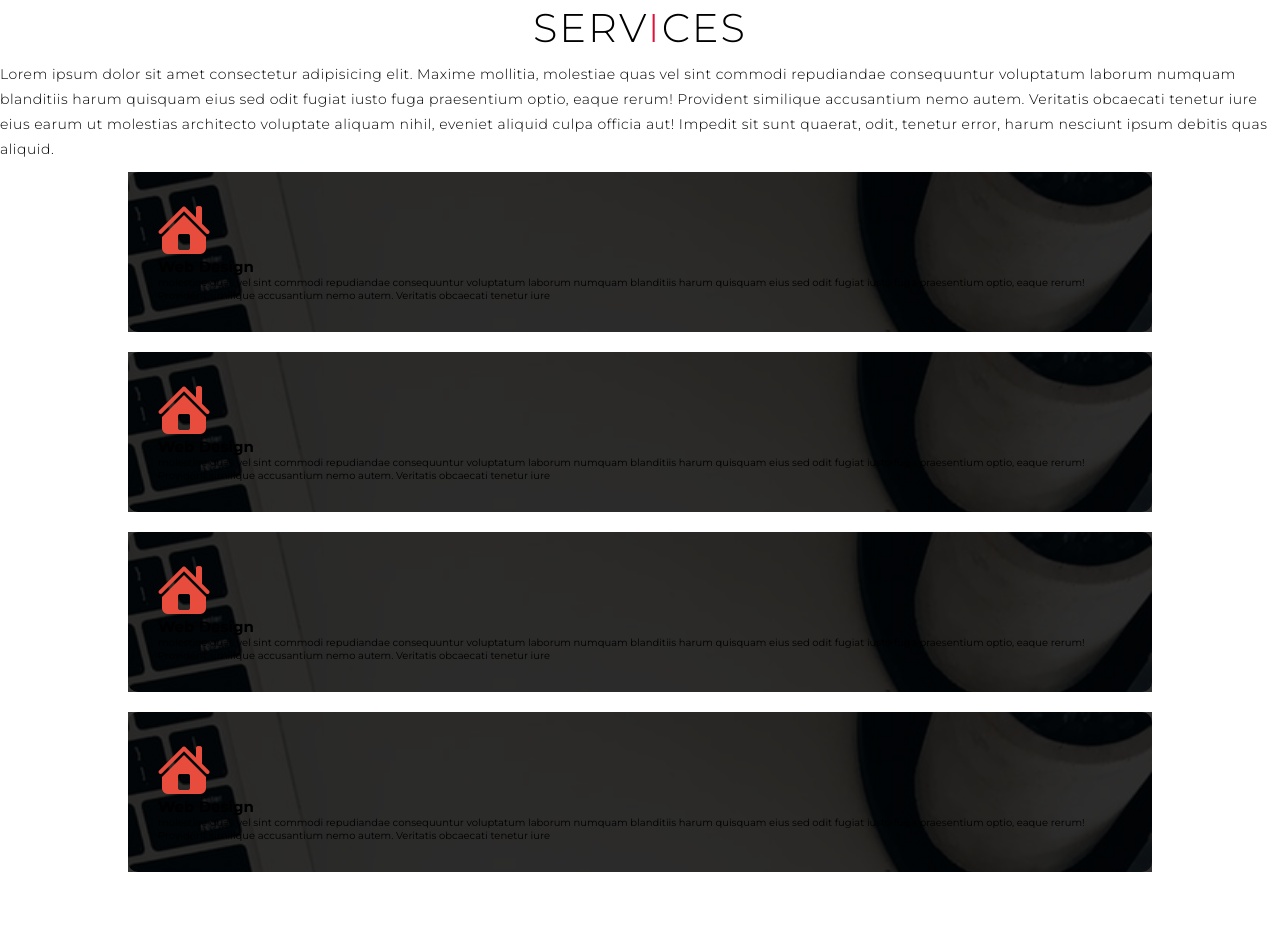
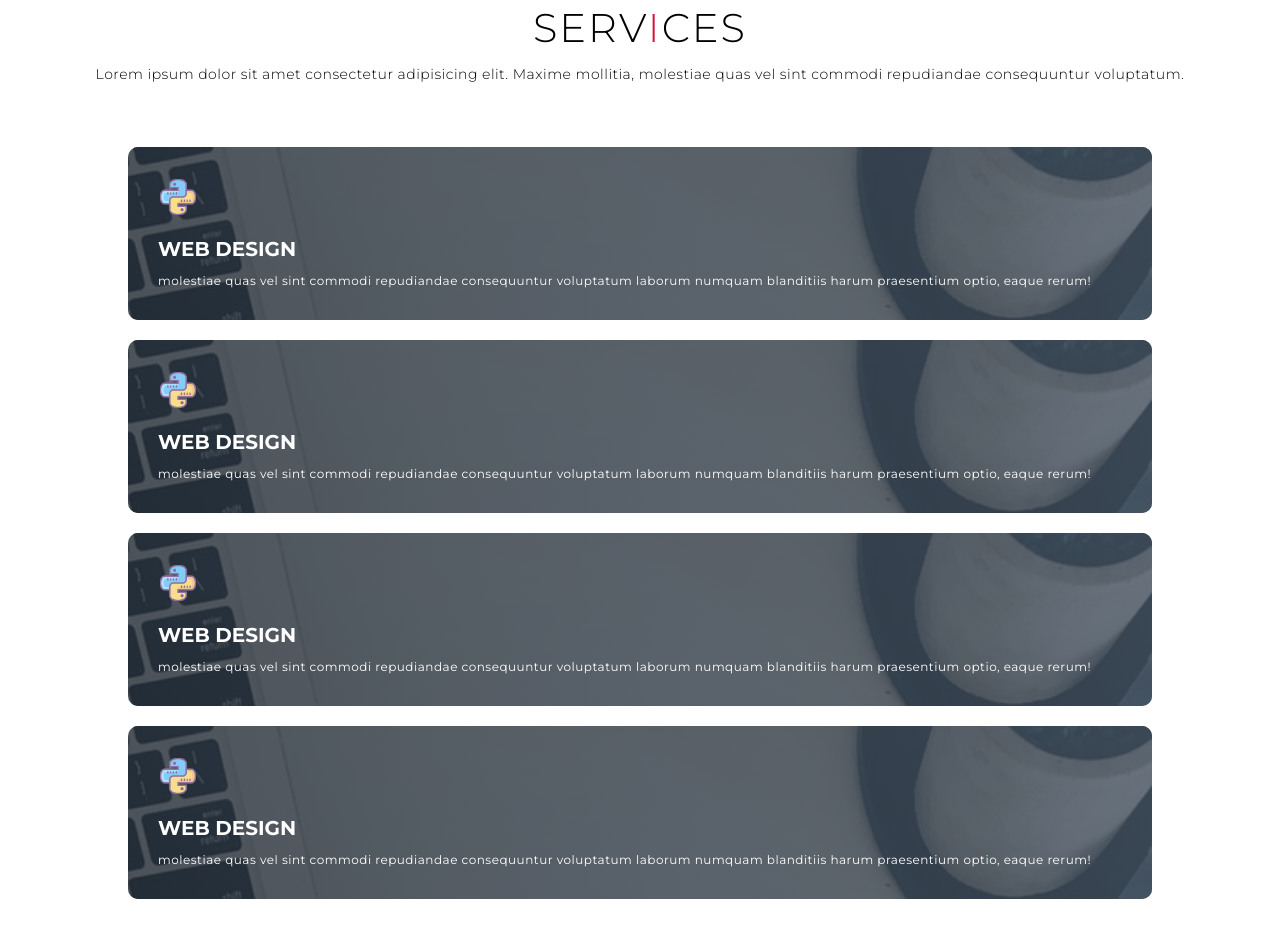
Before and after one commit to cayde-16/2nd-Portfolio, a plain HTML site: page index.html in a window 1280 px wide. Shown: the part 907-1845 px from the top of the page. Drawn offline with Linux system fonts and the light colour scheme.

Commit message:
working on recent projects page section

```diff
--- a/css/index.css
+++ b/css/index.css
@@ -13,6 +13,31 @@ html{
 a{
     text-decoration: none;
 
+}
+p{
+    text-align: left;
+    font-size: 1.2rem;
+    letter-spacing: .05rem;
+    line-height: 1.9rem;
+}
+img{
+    width: 100%;
+    height: 100%;
+    object-fit: cover;
+}
+.section-title{
+    text-transform: uppercase;
+    font-size: 4rem;
+    font-weight: 300;
+    color: black;
+    margin: 10px;
+    letter-spacing: .2rem;
+    display: block;
+    text-align: center;
+
+}
+.section-title span{
+    color: crimson;
 }
 
 .container{
@@ -131,7 +156,9 @@ a{
 #service{
     align-items: center;
 }
-
+#service p{
+    text-align: center;
+}
 #service .service{
     flex-direction:column;
     /* text-align: center; */
@@ -139,20 +166,6 @@ a{
     max-width: 1500px;
     margin: 0;
     padding: 100px 0;
-}
-#service .section-title{
-    text-transform: uppercase;
-    font-size: 4rem;
-    font-weight: 300;
-    color: black;
-    margin: 10px;
-    letter-spacing: .2rem;
-    display: block;
-    text-align: center;
-
-}
-#service .section-title span{
-    color: crimson;
 }
 
 #service .service-top p{
@@ -169,6 +182,7 @@ a{
     justify-content: center;
     align-items: center;
     flex-wrap: wrap;
+    margin-top: 50px;
 }
 
 #service .service-item{
@@ -183,6 +197,7 @@ a{
     margin: 10px 5%;
     position: relative;
     z-index: 1;
+    overflow: hidden;
 }
 
 #service .service-item::after{
@@ -192,12 +207,61 @@ a{
     top: 0;
     height: 100%;
     width: 100%;
-    background-color: black;
+    background-image: linear-gradient(60deg, #29323c 0%, #485563 100%);
     opacity: .8;
     z-index: -1;
 }
+
+#service .service-bottom .icon{
+    height:40px;
+    width: 40px;
+    margin-bottom: 20px;
+}
+#service .service-item h2{
+    font-size: 2rem;
+    margin-bottom: 10px;
+    color: white;
+    text-transform: uppercase;
+}
+
+#service .service-item p{
+    color: white;
+    text-align: left;
+    font-size: 1.2rem;
+    letter-spacing: .05rem;
+    line-height: 1.9rem;
+    font-weight: 500;
+}
+#service .service-bottom .icon img{
+    width: 100%;
+    height: 100%;
+    object-fit: cover;
+
+}
+
+
+
 /* End Service Section */
 
+/* start projects section */
+#projects .projects{
+    flex-direction: column;
+    max-width: 1200px;
+    margin: 0 auto;
+    padding: 100px 0;
+
+}
+#projects .projects-header h1{
+    margin-bottom: 50px;
+}
+
+#projects .projects-item{
+    display: flex;
+    align-items: center;
+    justify-content: center;
+    flex-direction: column;
+}
+/* end projects section */
 
 /* start Keyframes */
 @keyframes overlay{
--- a/index.html
+++ b/index.html
@@ -29,12 +29,7 @@
                 <div class="service-top">
                     <h1 class="section-title">Serv<span>I</span>ces</h1>
                     <p>Lorem ipsum dolor sit amet consectetur adipisicing elit. Maxime mollitia,
-                        molestiae quas vel sint commodi repudiandae consequuntur voluptatum laborum
-                        numquam blanditiis harum quisquam eius sed odit fugiat iusto fuga praesentium
-                        optio, eaque rerum! Provident similique accusantium nemo autem. Veritatis
-                        obcaecati tenetur iure eius earum ut molestias architecto voluptate aliquam
-                        nihil, eveniet aliquid culpa officia aut! Impedit sit sunt quaerat, odit,
-                        tenetur error, harum nesciunt ipsum debitis quas aliquid.
+                        molestiae quas vel sint commodi repudiandae consequuntur voluptatum.
                     </p>
                 </div>
 
@@ -42,30 +37,28 @@
                     <div class="service-item">
 
                         <div class="icon">
-                            <img src="images/icons8-home-52.png" alt="">
+                            <img src="images/icons8-python-64.png" alt="">
                         </div>
 
                         <h2>Web Design</h2>
                         <p>
                             molestiae quas vel sint commodi repudiandae consequuntur voluptatum laborum
-                            numquam blanditiis harum quisquam eius sed odit fugiat iusto fuga praesentium
-                            optio, eaque rerum! Provident similique accusantium nemo autem. Veritatis
-                            obcaecati tenetur iure
+                            numquam blanditiis harum  praesentium
+                            optio, eaque rerum!
                         </p>
                     </div>
 
                     <div class="service-item">
 
                         <div class="icon">
-                            <img src="images/icons8-home-52.png" alt="">
+                            <img src="images/icons8-python-64.png" alt="">
                         </div>
 
                         <h2>Web Design</h2>
                         <p>
                             molestiae quas vel sint commodi repudiandae consequuntur voluptatum laborum
-                            numquam blanditiis harum quisquam eius sed odit fugiat iusto fuga praesentium
-                            optio, eaque rerum! Provident similique accusantium nemo autem. Veritatis
-                            obcaecati tenetur iure
+                            numquam blanditiis harum  praesentium
+                            optio, eaque rerum!
                         </p>
                     </div>
 
@@ -73,15 +66,14 @@
                     <div class="service-item">
 
                         <div class="icon">
-                            <img src="images/icons8-home-52.png" alt="">
+                            <img src="images/icons8-python-64.png" alt="">
                         </div>
 
                         <h2>Web Design</h2>
                         <p>
                             molestiae quas vel sint commodi repudiandae consequuntur voluptatum laborum
-                            numquam blanditiis harum quisquam eius sed odit fugiat iusto fuga praesentium
-                            optio, eaque rerum! Provident similique accusantium nemo autem. Veritatis
-                            obcaecati tenetur iure
+                            numquam blanditiis harum  praesentium
+                            optio, eaque rerum!
                         </p>
                     </div>
 
@@ -89,15 +81,13 @@
                     <div class="service-item">
 
                         <div class="icon">
-                            <img src="images/icons8-home-52.png" alt="">
+                            <img src="images/icons8-python-64.png" alt="">
                         </div>
 
                         <h2>Web Design</h2>
                         <p>
                             molestiae quas vel sint commodi repudiandae consequuntur voluptatum laborum
-                            numquam blanditiis harum quisquam eius sed odit fugiat iusto fuga praesentium
-                            optio, eaque rerum! Provident similique accusantium nemo autem. Veritatis
-                            obcaecati tenetur iure
+                            numquam blanditiis harum  praesentium optio, eaque rerum!
                         </p>
                     </div>
 
@@ -106,5 +96,64 @@
         </section>
 
     <!-- End Service section -->
+
+
+
+
+
+    <!-- Start Project section -->
+        <section id="projects">
+            <div class="projects container">
+                <div class="projects-header">
+                    <h1 class="section-title">Recent <span>Projects</span></h1>
+                </div>
+
+
+                <div class="projects-bottom">
+                    <div class="projects-item">
+                        <div class="project-info">
+                           <h1>Project 1</h1>
+                           <h2>Coding is a super power</h2>
+                           <p>molestiae quas vel sint commodi repudiandae consequuntur voluptatum laborum
+                            numquam blanditiis harum  praesentium
+                            optio, eaque rerum! </p>
+                        </div>
+
+                        <div class="project-image">
+                            <img src="/images/img-1.png" alt="img">
+                        </div>
+                    </div>
+
+                    <div class="projects-item">
+                        <div class="project-info">
+                           <h1>Project 2</h1>
+                           <h2>Coding is a super power</h2>
+                           <p>molestiae quas vel sint commodi repudiandae consequuntur voluptatum laborum
+                            numquam blanditiis harum  praesentium
+                            optio, eaque rerum! </p>
+                        </div>
+
+                        <div class="project-image">
+                            <img src="/images/img-1.png" alt="img">
+                        </div>
+                    </div>
+
+                    <div class="projects-item">
+                        <div class="project-info">
+                           <h1>Project 3</h1>
+                           <h2>Coding is a super power</h2>
+                           <p>molestiae quas vel sint commodi repudiandae consequuntur voluptatum laborum
+                            numquam blanditiis harum  praesentium
+                            optio, eaque rerum! </p>
+                        </div>
+
+                        <div class="project-image">
+                            <img src="/images/img-1.png" alt="img">
+                        </div>
+                    </div>
+                </div>
+            </div>
+        </section>
+    <!-- End Project section -->
 </body>
 </html>
```
Also changed, not shown: images/icons8-python-64.png (added).
